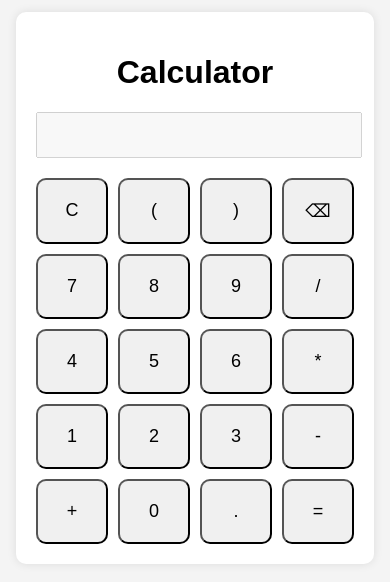
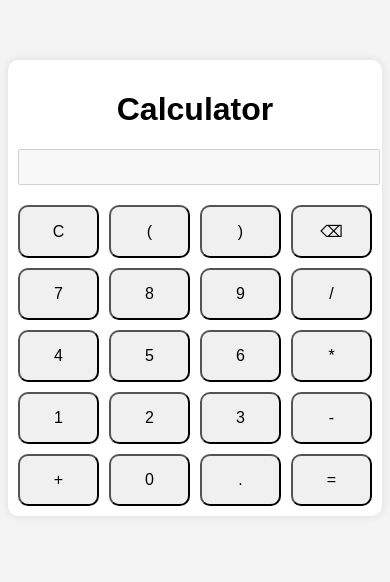
Before and after one commit to malik-zain/Calculator, a plain HTML site: page index.html in a window 390 px wide. Shown: the part 142-724 px from the top of the page. Drawn offline with Linux system fonts and the light colour scheme.

Commit message:
Update index.html

```diff
--- a/index.html
+++ b/index.html
@@ -51,6 +51,28 @@
         button:active {
             transform: scale(0.95);
         }
+         @media screen and (max-width: 400px) {
+        .calculator {
+          width: 100%;
+          padding: 10px;
+        }
+        button {
+          padding: 15px;
+          font-size: 16px;
+        }
+        #display {
+          height: 30px;
+          font-size: 20px;
+        }
+        button:hover {
+          border-radius: 10px;
+          background-color: #f0f0f0;
+        }
+        button:focus {
+          outline: none;
+          box-shadow: none;
+        }
+      }
         </style>
 </head>
 <body>
```
